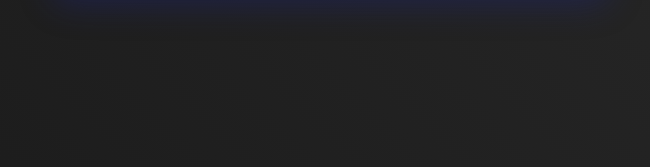
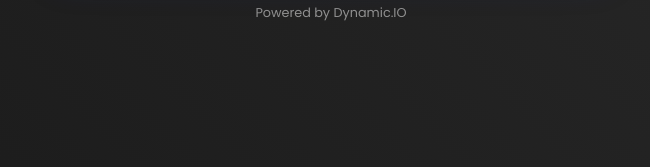
Before and after one commit to egy7777/Countdown, a plain HTML site: page index.html in a window 1280 px wide. Shown: the part 623-790 px from the top of the page, without its empty margins (309-959 px from the left). Drawn offline with Linux system fonts and the light colour scheme.

Commit message:
Added 'Powered by Dynamic.IO' footer

```diff
--- a/index.html
+++ b/index.html
@@ -20,6 +20,9 @@
                 <span class="timer-label">seconds</span>
             </div>
         </div>
+        <div class="footer">
+            Powered by Dynamic.IO
+        </div>
     </div>
     <audio id="alarmSound" src="0621.MP3"></audio>
     <script src="script.js"></script>
--- a/styles.css
+++ b/styles.css
@@ -105,6 +105,14 @@ button:hover {
     }
 }
 
+.footer {
+    text-align: center;
+    color: rgba(255, 255, 255, 0.5);
+    font-size: 0.8rem;
+    margin-top: 2rem;
+    font-family: 'Poppins', sans-serif;
+}
+
 /* Mobile Optimization */
 @media (max-width: 480px) {
     .container {
```
